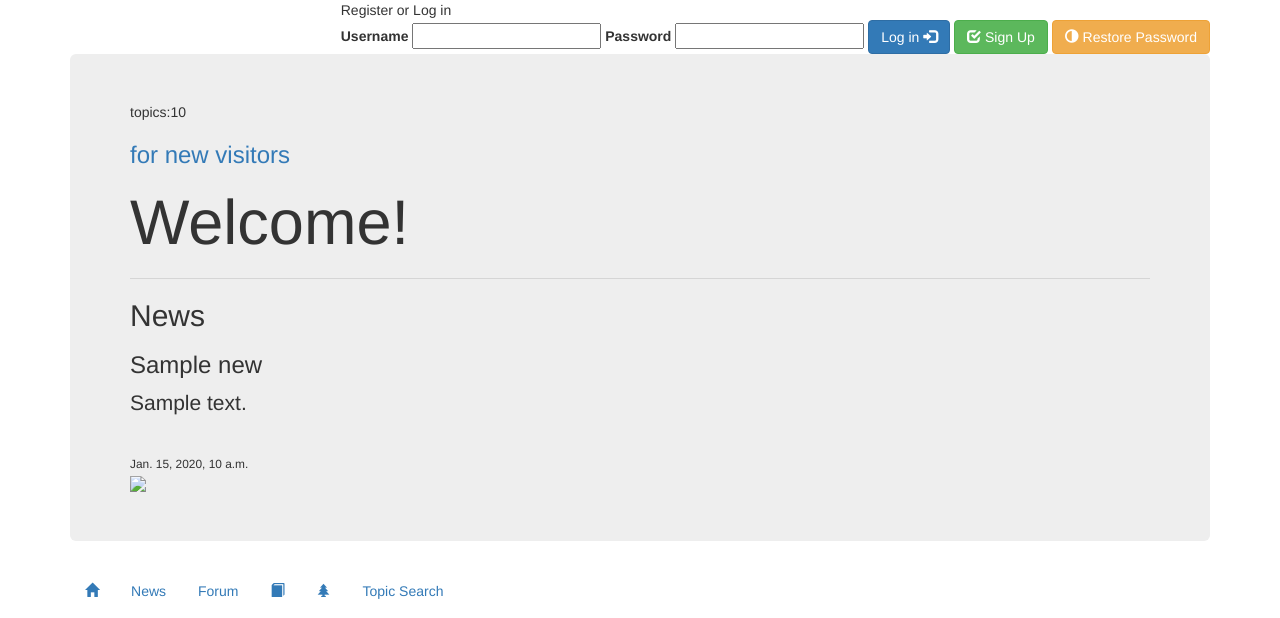
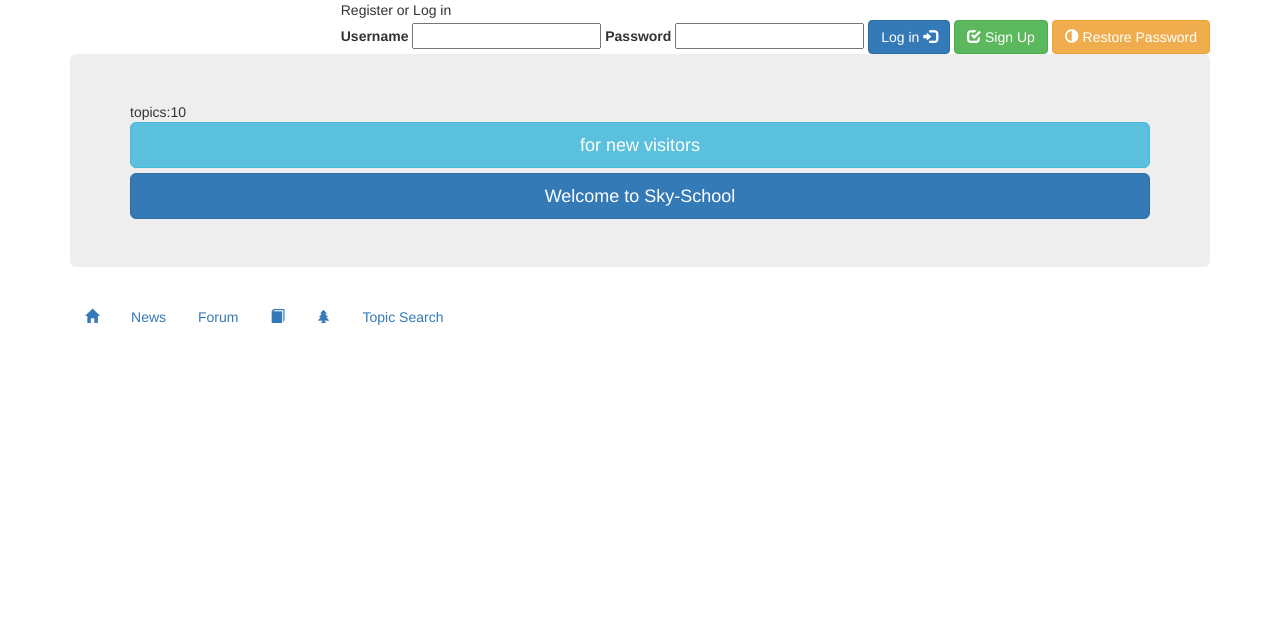
Before and after one commit to jfeldman777/sky2018, a Django app: template templates/index.html in a window 1280 px wide. Shown: the top 618 px of the page. Run offline with Django 3.2, Linux system fonts and the light colour scheme; the template is opened without the code that fills it: most values are stand-ins (such as "Sample title", 1, 10 or a date in 2020); form fields are guessed from the names that the template uses; parts of the project's set-up code (start-up, migrations or seed data) failed here and were passed over; some libraries are stand-ins or nearby versions.

Commit message:
welcome button

```diff
--- a/templates/index.html
+++ b/templates/index.html
@@ -2,18 +2,28 @@
 {% load i18n %}
 
 {% block content %}
+
 {% trans 'topics' %}:{{total}}
-{% if not user.is_anonymous %}
-::{% trans 'last_visited' %}:
-<a href="/topic_tree/{{last_visited.id}}/">{{last_visited}}</a>
-{% endif %}
-<h3><a href="http://hbtjournal.com/club/new2.html" target="help">
-{% trans 'for new visitors' %}
-</a></h3>
-<h1>{% trans 'Welcome' %}!</h1>
 
 
-<hr>
+<a href="http://hbtjournal.com/club/new2.html" class="btn btn-info btn-lg btn-block">
+{% trans 'for new visitors' %}
+</a>
+
+<a href="/topic_tree/0/" class="btn btn-primary btn-lg btn-block">
+  {% trans 'Welcome to Sky-School' %}
+</a>
+
+{% if not user.is_anonymous %}
+<a href="/topic_tree/{{last_visited.id}}/" class="btn btn-success btn-lg btn-block"
+title="{{last_visited}}"
+>
+  {% trans 'last_visited' %}
+</a>
+
+{% endif %}
+
+<!--hr>
 {% if news %}
   <h2>{% trans 'News' %}</h2>
   <h3>{{news.title}}</h3>
@@ -27,4 +37,5 @@
 <a href="/news/">{% trans 'More news' %}</a>
 {% endif %}
 {% endif %}
+<!-->
 {% endblock %}
```
